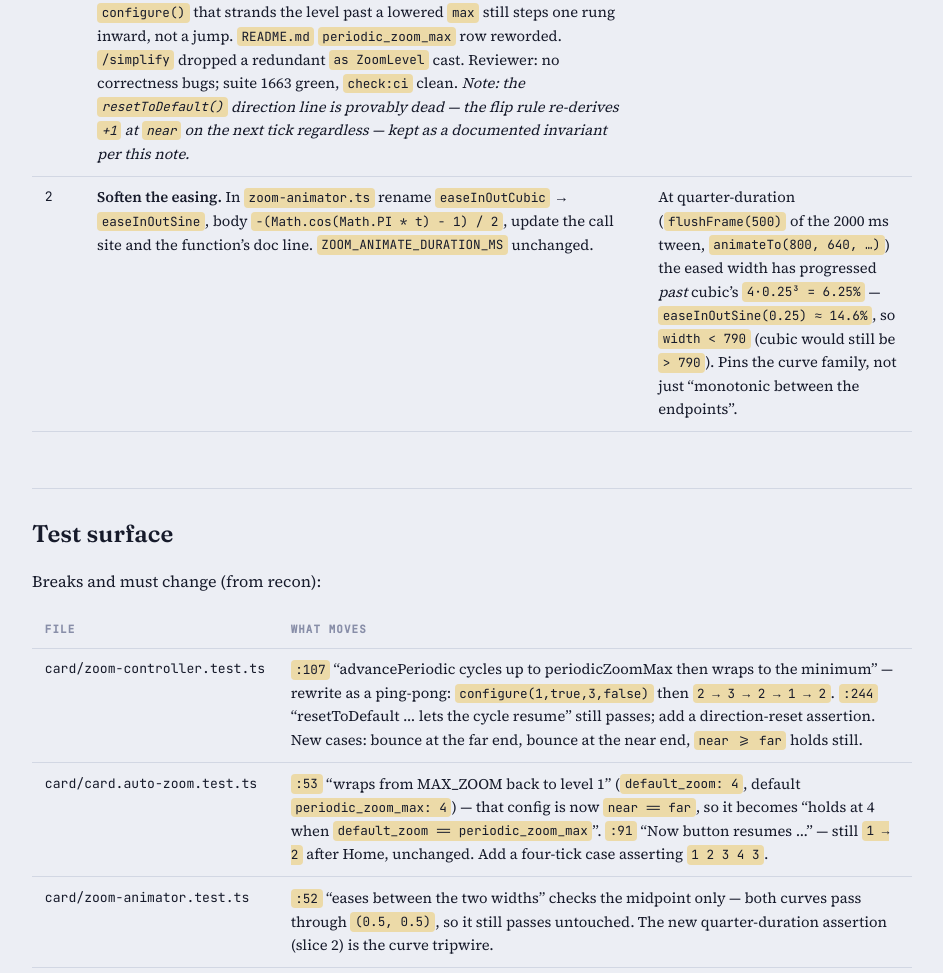
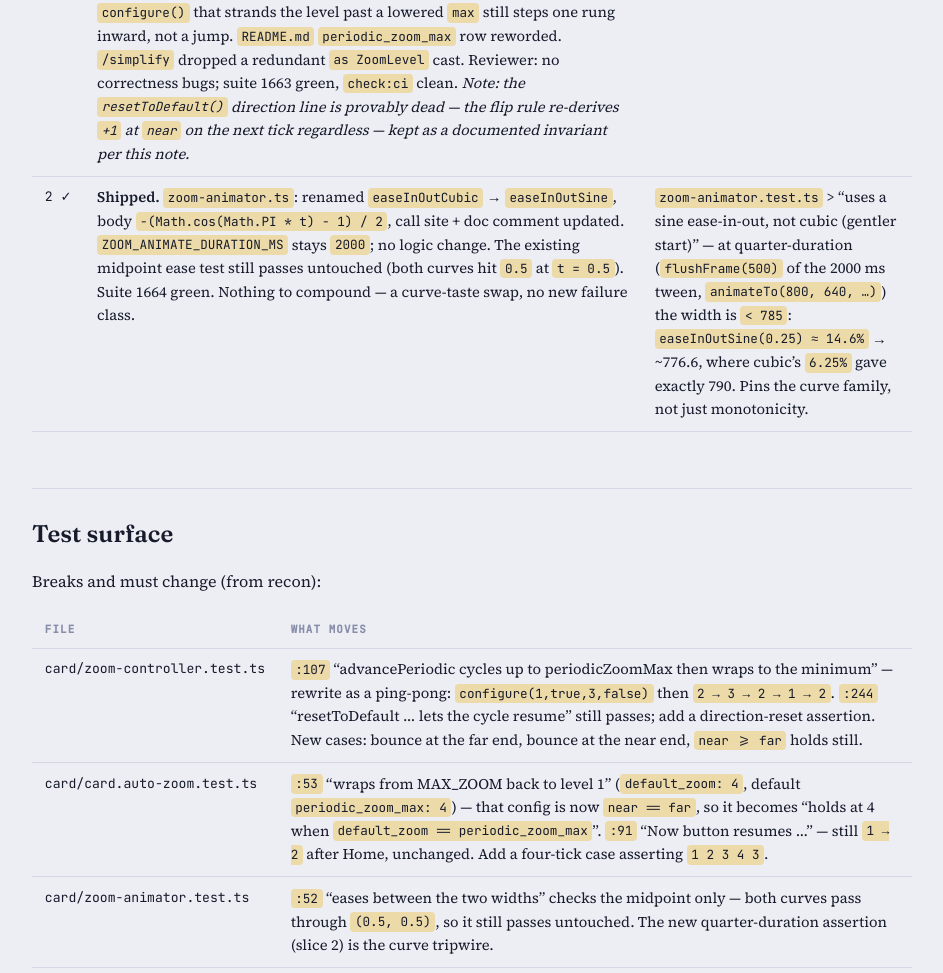
Before and after one commit to marcintk/ha-planetary-solar-system-card, a website: page docs/design-notes/issue-222-zoom-cycle-pingpong.html in a window 1280 px wide. Shown: the part 3712-4685 px from the top of the page, without its empty margins (168-1111 px from the left). Drawn offline with Linux system fonts and the light colour scheme.

Commit message:
feat(zoom): ease the zoom tween with sine instead of cubic
easeInOutCubic barely moves for the first quarter of the tween then
drives through the middle at high velocity. easeInOutSine leaves and
settles gently, like a camera dolly, with no mid-move speed spike.
Duration and endpoints are unchanged.

Refs #222

Co-Authored-By: Claude Sonnet 5 <noreply@anthropic.com>
Claude-Session: https://claude.ai/code/session_01Siauu79TbnGhCfTi2iPESp

```diff
--- a/docs/design-notes/issue-222-zoom-cycle-pingpong.html
+++ b/docs/design-notes/issue-222-zoom-cycle-pingpong.html
@@ -392,20 +392,23 @@ const level = near + (phase &lt;= span ? phase : 2 * span - phase);</code></pre>
       </td>
     </tr>
     <tr>
-      <td>2</td>
+      <td>2&nbsp;&check;</td>
       <td>
-        <strong>Soften the easing.</strong> In <code>zoom-animator.ts</code> rename
+        <strong>Shipped.</strong> <code>zoom-animator.ts</code>: renamed
         <code>easeInOutCubic</code> &rarr; <code>easeInOutSine</code>, body
-        <code>-(Math.cos(Math.PI * t) - 1) / 2</code>, update the call site and the function&rsquo;s
-        doc line. <code>ZOOM_ANIMATE_DURATION_MS</code> unchanged.
+        <code>-(Math.cos(Math.PI * t) - 1) / 2</code>, call site + doc comment updated.
+        <code>ZOOM_ANIMATE_DURATION_MS</code> stays <code>2000</code>; no logic change.
+        The existing midpoint ease test still passes untouched (both curves hit
+        <code>0.5</code> at <code>t = 0.5</code>). Suite 1664 green. Nothing to compound &mdash;
+        a curve-taste swap, no new failure class.
       </td>
       <td>
-        At quarter-duration (<code>flushFrame(500)</code> of the 2000&nbsp;ms tween,
-        <code>animateTo(800, 640, &hellip;)</code>) the eased width has progressed
-        <em>past</em> cubic&rsquo;s <code>4&middot;0.25&sup3; = 6.25%</code> &mdash;
-        <code>easeInOutSine(0.25) &approx; 14.6%</code>, so <code>width &lt; 790</code>
-        (cubic would still be <code>&gt; 790</code>). Pins the curve family, not just
-        &ldquo;monotonic between the endpoints&rdquo;.
+        <code>zoom-animator.test.ts</code> &gt; &ldquo;uses a sine ease-in-out, not cubic
+        (gentler start)&rdquo; &mdash; at quarter-duration (<code>flushFrame(500)</code> of the
+        2000&nbsp;ms tween, <code>animateTo(800, 640, &hellip;)</code>) the width is
+        <code>&lt; 785</code>: <code>easeInOutSine(0.25) &approx; 14.6%</code> &rarr; ~776.6,
+        where cubic&rsquo;s <code>6.25%</code> gave exactly 790. Pins the curve family, not just
+        monotonicity.
       </td>
     </tr>
   </table>
```
Also changed, not shown: LESSONS.md (+2 -2 lines), src/card/zoom-animator.ts (+5 -3 lines), test/card/zoom-animator.test.ts (+13 -0 lines).
